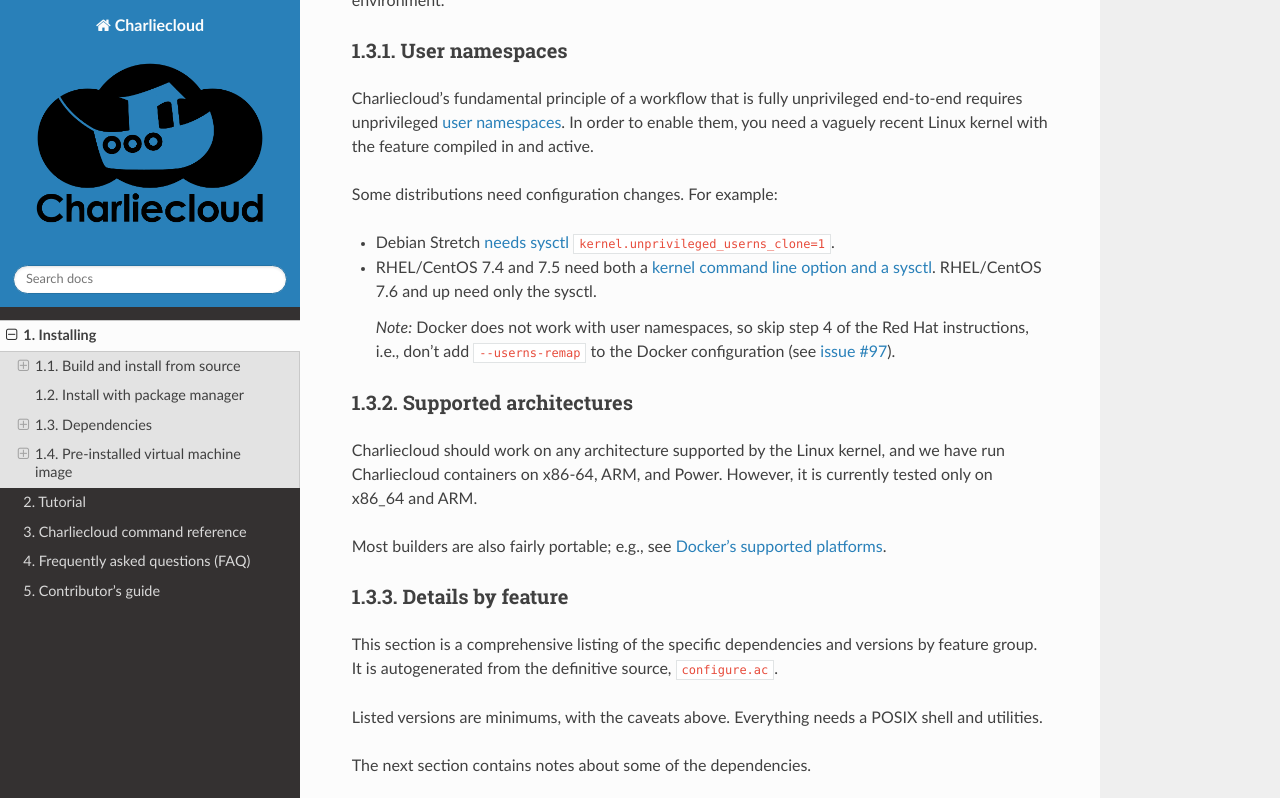
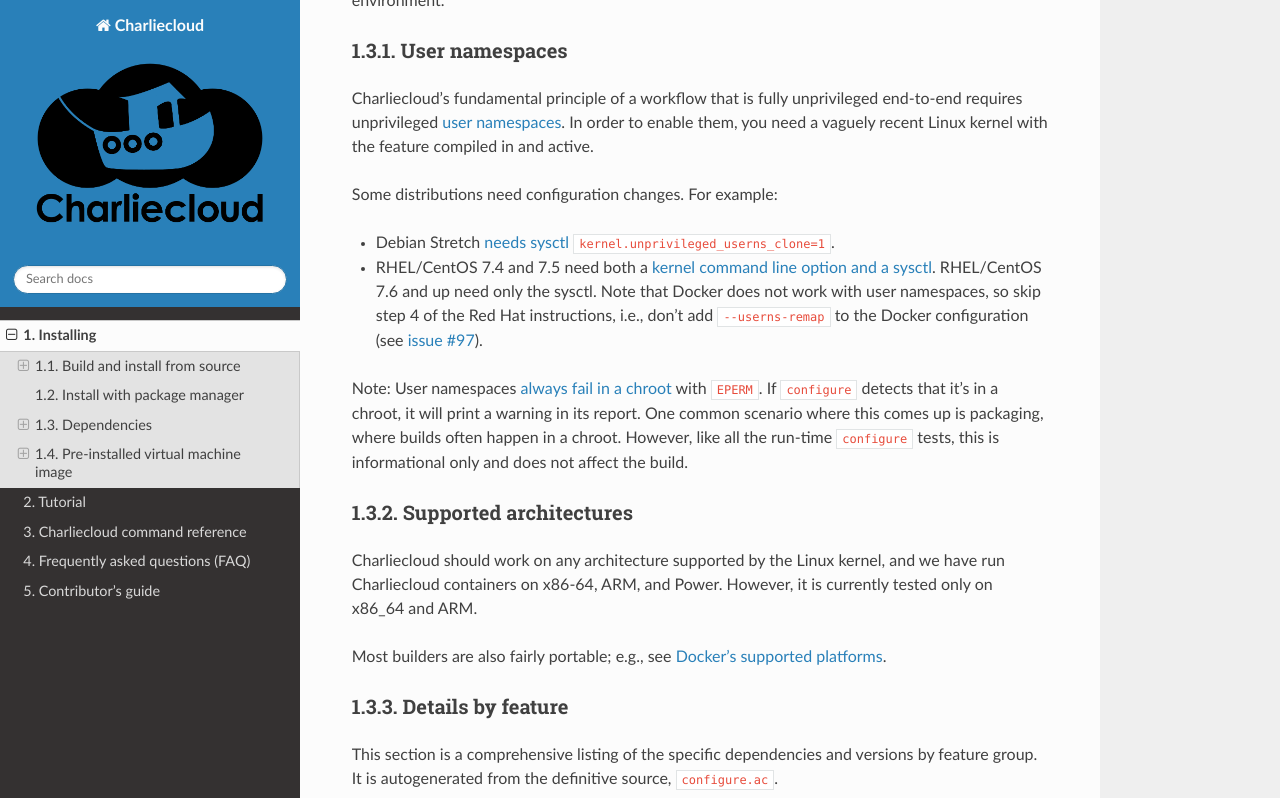
Before and after one commit to hpc/charliecloud, a Sphinx documentation site: the page built from doc/install.rst, in a window 1280 px wide and 900 px high, scrolled down 3194 px, cut to the strip 0-798 px from the top of the window. Built offline with Sphinx 7.4.7 and the Read the Docs theme 2.0.0, drawn with Linux system fonts in a browser that asks for light colours.

Commit message:
PR #674 from me: build: warn about no user namespaces in a chroot (closes #638)

```diff
--- a/doc/install.rst
+++ b/doc/install.rst
@@ -158,12 +158,17 @@
 
 * RHEL/CentOS 7.4 and 7.5 need both a `kernel command line option and a sysctl
   <https://access.redhat.com/documentation/en-us/red_hat_enterprise_linux_atomic_host/7/html-single/getting_started_with_containers/#user_namespaces_options>`_.
-  RHEL/CentOS 7.6 and up need only the sysctl.
+  RHEL/CentOS 7.6 and up need only the sysctl. Note that Docker does not work
+  with user namespaces, so skip step 4 of the Red Hat instructions, i.e.,
+  don't add :code:`--userns-remap` to the Docker configuration (see `issue #97
+  <https://github.com/hpc/charliecloud/issues/97>`_).
 
-  *Note:* Docker does not work with user namespaces, so skip step 4 of the Red
-  Hat instructions, i.e., don't add :code:`--userns-remap` to the Docker
-  configuration (see `issue #97
-  <https://github.com/hpc/charliecloud/issues/97>`_).
+Note: User namespaces `always fail in a chroot
+<http://man7.org/linux/man-pages/man2/unshare.2.html>`_ with :code:`EPERM`. If
+:code:`configure` detects that it's in a chroot, it will print a warning in
+its report. One common scenario where this comes up is packaging, where builds
+often happen in a chroot. However, like all the run-time :code:`configure`
+tests, this is informational only and does not affect the build.
 
 Supported architectures
 -----------------------
```
Also changed, not shown: 2 other files.
